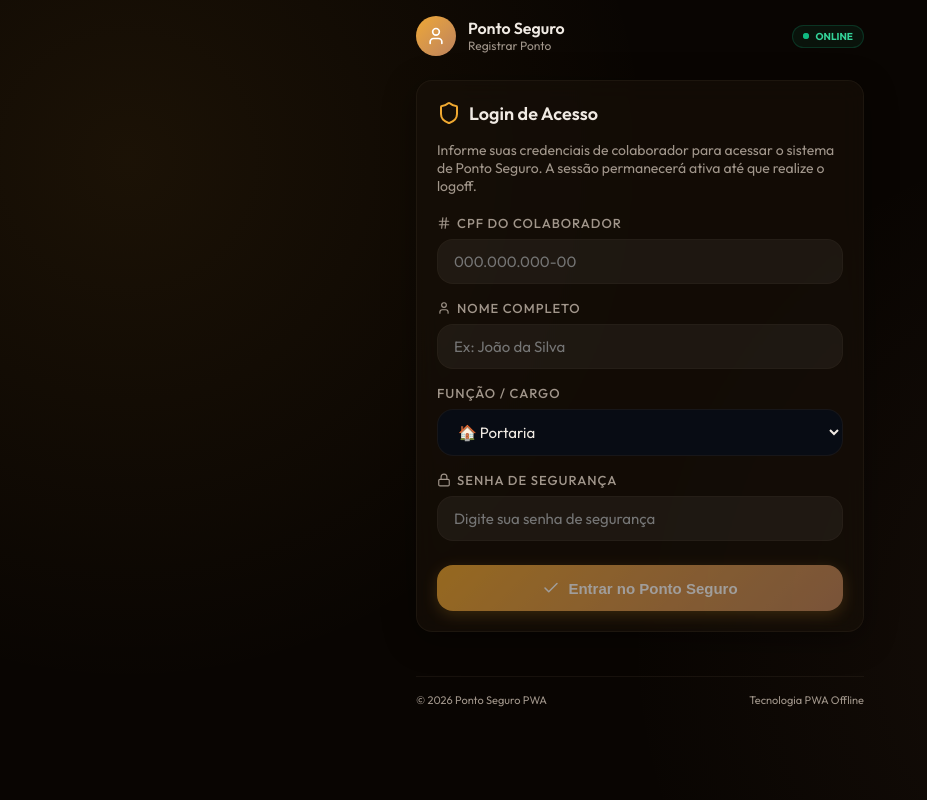
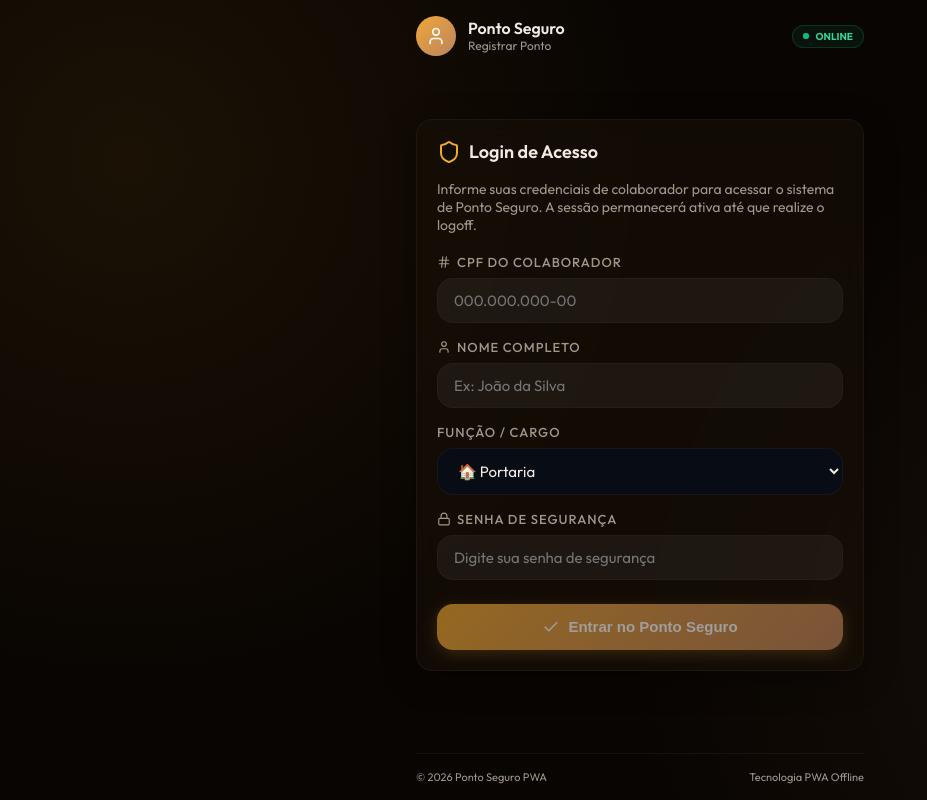
Before and after one commit to reginaldoroge/pwatest, a React (Vite) app: page / in a window 1280 px wide. Shown: the whole page, without its empty margins (0-927 px from the left). Built offline with nearby package versions, Linux system fonts and the light colour scheme.

Commit message:
style: centraliza vertical e horizontalmente a tela de login na pagina

```diff
--- a/src/App.jsx
+++ b/src/App.jsx
@@ -553,10 +553,19 @@ function App() {
     <>
       <Header employeeName={employeeName} employeeRole={employeeRole} onLogoff={handleLogoff} isOnline={isOnline} />
       {isConfiguring && (
-        <LoginForm
-          onLogin={handleLogin}
-          playBuzzerSound={playBuzzerSound}
-        />
+        <div style={{
+          flex: 1,
+          display: 'flex',
+          alignItems: 'center',
+          justifyContent: 'center',
+          width: '100%',
+          margin: 'auto 0'
+        }}>
+          <LoginForm
+            onLogin={handleLogin}
+            playBuzzerSound={playBuzzerSound}
+          />
+        </div>
       )}
       {!isConfiguring && !stampedPhoto && <Clock />}
       {!isConfiguring && !stampedPhoto && (
--- a/src/components/LoginForm.jsx
+++ b/src/components/LoginForm.jsx
@@ -54,7 +54,7 @@ export default function LoginForm({
   }
 
   return (
-    <div className="glass-panel" style={{ marginBottom: '20px', zIndex: 100 }}>
+    <div className="glass-panel" style={{ width: '100%', marginBottom: '20px', zIndex: 100 }}>
       <div style={{ display: 'flex', alignItems: 'center', gap: '8px', marginBottom: '16px' }}>
         <Shield className="text-primary" style={{ color: 'var(--primary)' }} />
         <h2 style={{ fontSize: '18px' }}>Login de Acesso</h2>
```
